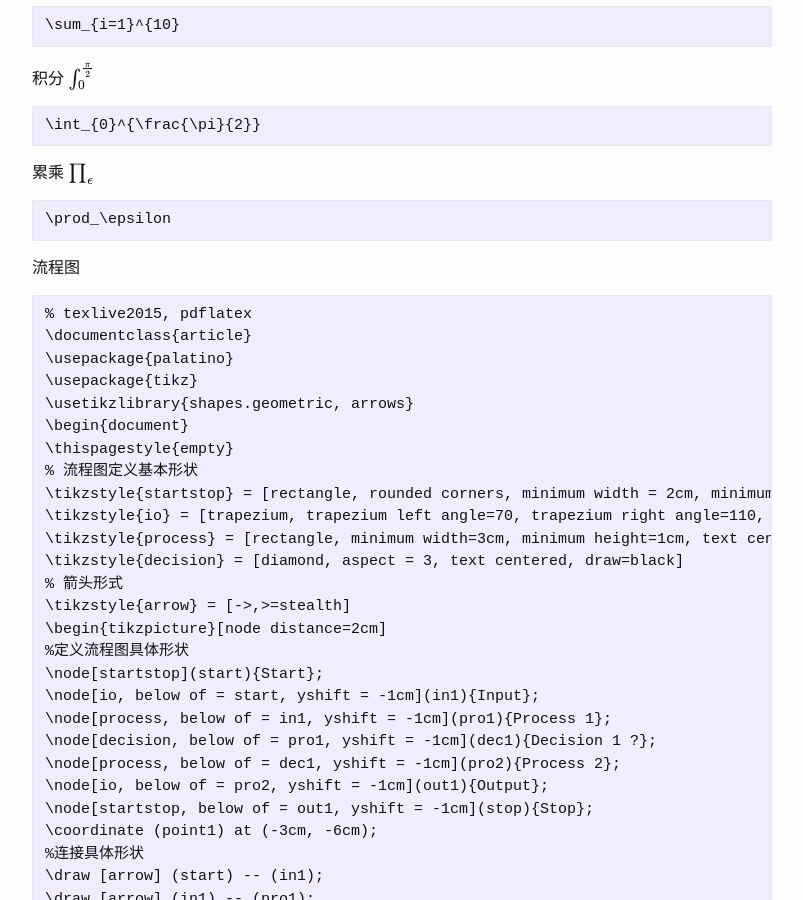
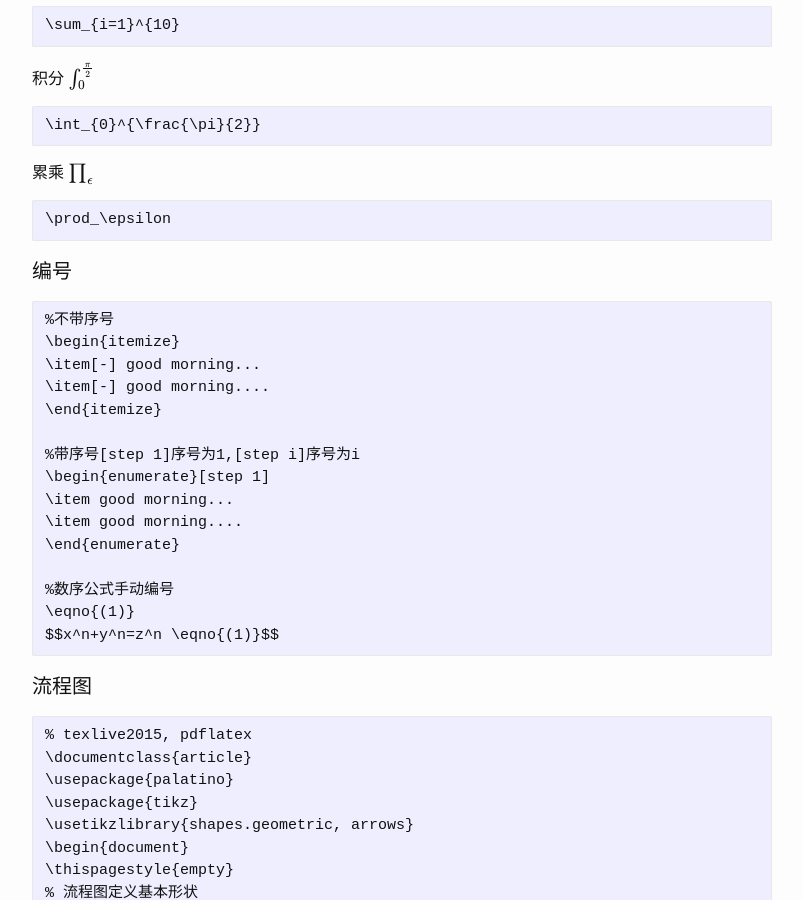
Before and after one commit to josephstalin117/josephstalin117.github.io, a Jekyll site: the page built from _posts/2018-6-23-latex.markdown, in a window 1280 px wide and 900 px high, scrolled down 1950 px. Shown: the whole window, without its empty margins (238-1041 px from the left). Built offline with Jekyll 4.4.1, drawn with Linux system fonts in a browser that asks for light colours; formulas are drawn with MathJax 3.

Commit message:
add latex formula number

````diff
--- a/_posts/2018-6-23-latex.markdown
+++ b/_posts/2018-6-23-latex.markdown
@@ -121,7 +121,26 @@ $\prod_\epsilon$
 \prod_\epsilon
 ```
 
-流程图
+#### 编号
+```
+%不带序号
+\begin{itemize}
+\item[-] good morning...
+\item[-] good morning....
+\end{itemize}
+
+%带序号[step 1]序号为1,[step i]序号为i
+\begin{enumerate}[step 1]
+\item good morning...
+\item good morning....
+\end{enumerate}
+
+%数序公式手动编号
+\eqno{(1)}
+$$x^n+y^n=z^n \eqno{(1)}$$
+```
+
+#### 流程图
 ```
 % texlive2015, pdflatex
 \documentclass{article}
````
